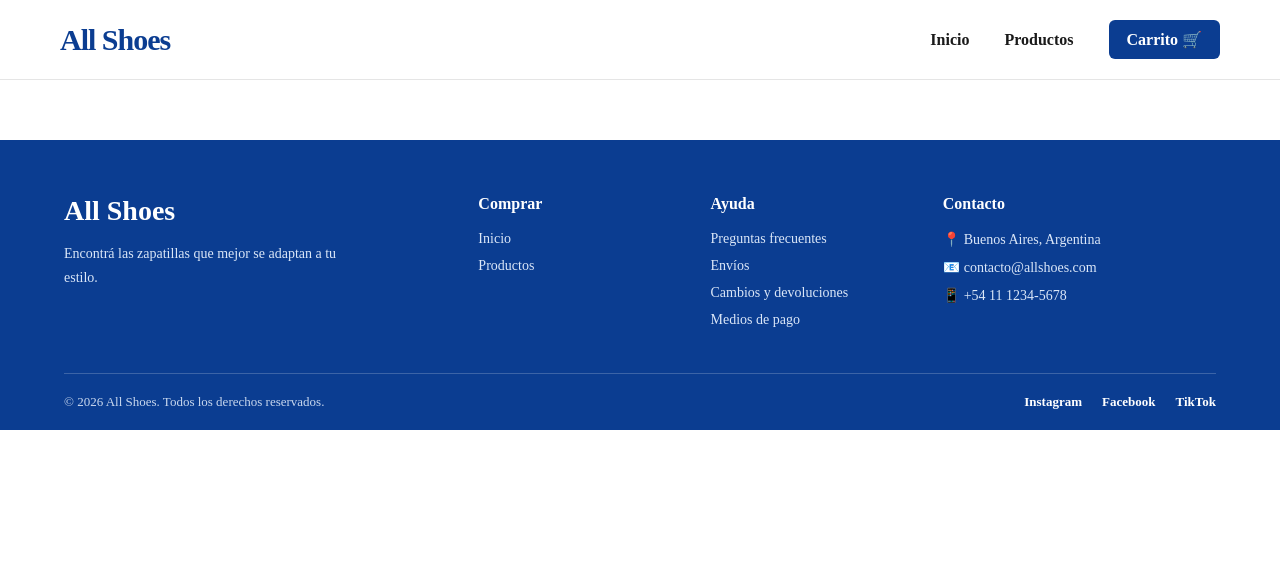
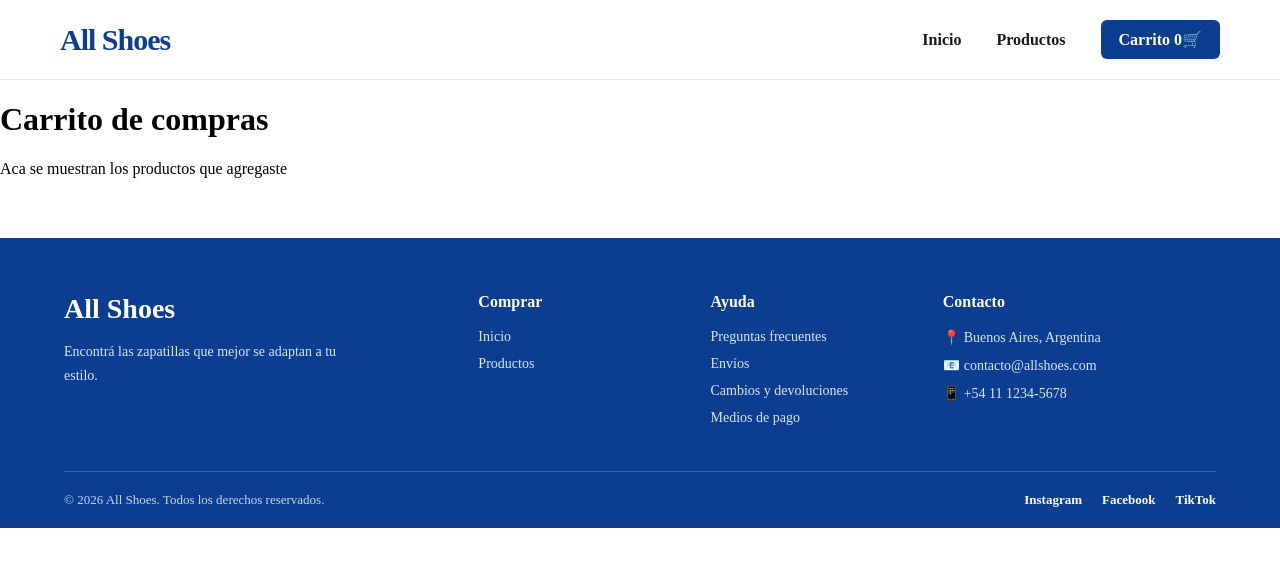
Before and after one commit to AgustinLandeira/e-commerce-de-zapatillas, a React (Vite) app: page /carrito in a window 1280 px wide. Shown: the top 566 px of the page. Built offline with nearby package versions, Linux system fonts and the light colour scheme.

Commit message:
agregue el context API de mi carrito

```diff
--- a/src/App.jsx
+++ b/src/App.jsx
@@ -1,5 +1,6 @@
 import './App.css'
 import { Bienvenida } from './Components/Bienvenida/Bienvenida'
+import { Carrito } from './Components/Carrito/Carrito'
 import { Footer } from './Components/Footer/Footer'
 import { Header } from './Components/Header/Header'
 import { ItemDetailContainer } from './Components/ItemDetailContainer/ItemDetailContainer'
@@ -29,6 +30,7 @@ function App() {
 
             {/* Rutas dinamicas */}
             <Route path='/productos/:id' element={<ItemDetailContainer/>}></Route>
+            <Route path='/carrito' element={<Carrito/>}></Route>
 
         </Routes>
 
--- /dev/null
+++ b/src/Components/Carrito/Carrito.jsx
@@ -0,0 +1,14 @@
+
+
+export const Carrito = ()=>{
+
+    return(
+        <div className="contenedor-carrito">
+
+            <h1>Carrito de compras</h1>
+
+            <p>Aca se muestran los productos que agregaste</p>
+
+        </div>
+    )
+}
--- a/src/Components/ItemDetail/ItemDetail.jsx
+++ b/src/Components/ItemDetail/ItemDetail.jsx
@@ -1,14 +1,17 @@
+import { UsarCarrito } from "../../context/CarritoContexto"
 import { Item } from "../Item/Item"
 import './ItemDetail.css'
 
 export const ItemDetail = ({item})=>{
+
+    const {agregarItem} = UsarCarrito();
 
     return(
 
         <div className="detalle-producto">
 
             <Item {...item}>
-                <button className="btn-agregar">Agregar al carrito</button>
+                <button className="btn-agregar" onClick={()=>agregarItem(item,1)}>Agregar al carrito</button>
             </Item>
 
         </div>
--- a/src/Components/Nav/Nav.jsx
+++ b/src/Components/Nav/Nav.jsx
@@ -1,7 +1,11 @@
+import { UsarCarrito } from '../../context/CarritoContexto'
 import './Nav.css'
-import { Link } from 'react-router-dom' // permite la navegacion sin tener que recargar la pagina, se utiliza para crear enlaces de navegacion
+import { Link } from 'react-router-dom' // Es un componente que permite la navegacion sin tener que recargar la pagina, se utiliza para crear enlaces de navegacion
 
 export const Nav = ()=>{
+
+    const {obtenerTotalProductos} = UsarCarrito()
+    const totalItems = obtenerTotalProductos()
 
     return(
         <>
@@ -10,7 +14,7 @@ export const Nav = ()=>{
                 <ul>
                     <li> <Link className='link' to="/">Inicio</Link></li>
                     <li> <Link className='link' to="/productos">Productos</Link></li>
-                    <li> <Link className='link' to="/carrito">Carrito 🛒</Link></li>
+                    <li> <Link className='link' to="/carrito">Carrito {totalItems}🛒</Link></li>
                 </ul>
 
             </nav>
--- /dev/null
+++ b/src/context/CarritoContexto.jsx
@@ -0,0 +1,95 @@
+import { createContext, useContext, useState } from "react"
+
+const CarritoContexto = createContext() //creamos el contexto, para compartir informacion del carrito
+
+export const UsarCarrito = ()=>{ //es un hook que nos facilita usar el contexto y proporciona un error claro si se usa fuera del proveedor.
+
+    const contexto = useContext(CarritoContexto)//sirve para obtener el value que proporcionó el Provider.
+
+    if(!contexto){//detecta si un componente no tiene acceso al contexto
+        throw new Error("Debe usarso dentro de un Carrito Provider")
+    }
+
+    return contexto
+}
+
+export const CarritoProvider = ({children})=>{ //nuestro celebro, proporciona informacion del contexto(seria guardar toda la logica del carrito aca)
+
+    const [carrito,setCarrito] = useState([])
+
+    //funciones del carrito
+
+    const existeEnCarrito = (item)=>{
+
+        const existe = carrito.some((elemento)=>elemento.id === item.id)
+
+        return existe
+
+    }
+
+    const agregarItem = (item,cantidad)=>{
+
+        if(existeEnCarrito(item)){
+
+            const carritoActualizado = carrito.map(producto =>{
+
+                if(producto.id === item.id){
+
+                    return {
+                        ...item,
+                        cantidad: producto.cantidad + cantidad
+                    }
+                }else{
+                    return producto
+                }
+            });
+
+
+            setCarrito(carritoActualizado)
+        }else{
+
+            setCarrito([...carrito,{...item,cantidad:cantidad}])
+
+        }
+
+        console.log(carrito)
+
+    }
+
+    const eliminarProductoCarrito = (id)=>{
+
+        const carritoActualizado = carrito.filter((elemento)=>elemento.id != id)
+
+        setCarrito(carritoActualizado)
+    }
+
+    const obtenerTotalProductos = ()=>{
+
+        let cantidadProductos = 0
+
+        for(let producto of carrito){
+
+            cantidadProductos += producto.cantidad
+        }
+        return cantidadProductos
+    }
+
+    const limpiarCarrito = ()=>{
+
+        setCarrito([])
+    }
+
+    //el value es lo que el Provider les entrega a los componentes que consuman el contexto.
+
+    const values = {
+        carrito,
+        agregarItem,
+        limpiarCarrito,
+        eliminarProductoCarrito,
+        obtenerTotalProductos
+    }
+
+    return(
+        <CarritoContexto.Provider value={values}>{children}</CarritoContexto.Provider>
+    )
+}
--- a/src/main.jsx
+++ b/src/main.jsx
@@ -2,6 +2,7 @@ import { createRoot } from 'react-dom/client'
 import {BrowserRouter} from 'react-router-dom'
 import './index.css'
 import App from './App.jsx'
+import { CarritoProvider } from './context/CarritoContexto.jsx'
 
 createRoot(document.getElementById('root')).render(
 
@@ -9,7 +10,9 @@ createRoot(document.getElementById('root')).render(
 
     <BrowserRouter>
 
+    <CarritoProvider>
       <App />
+    </CarritoProvider>
 
     </BrowserRouter>
 
```
